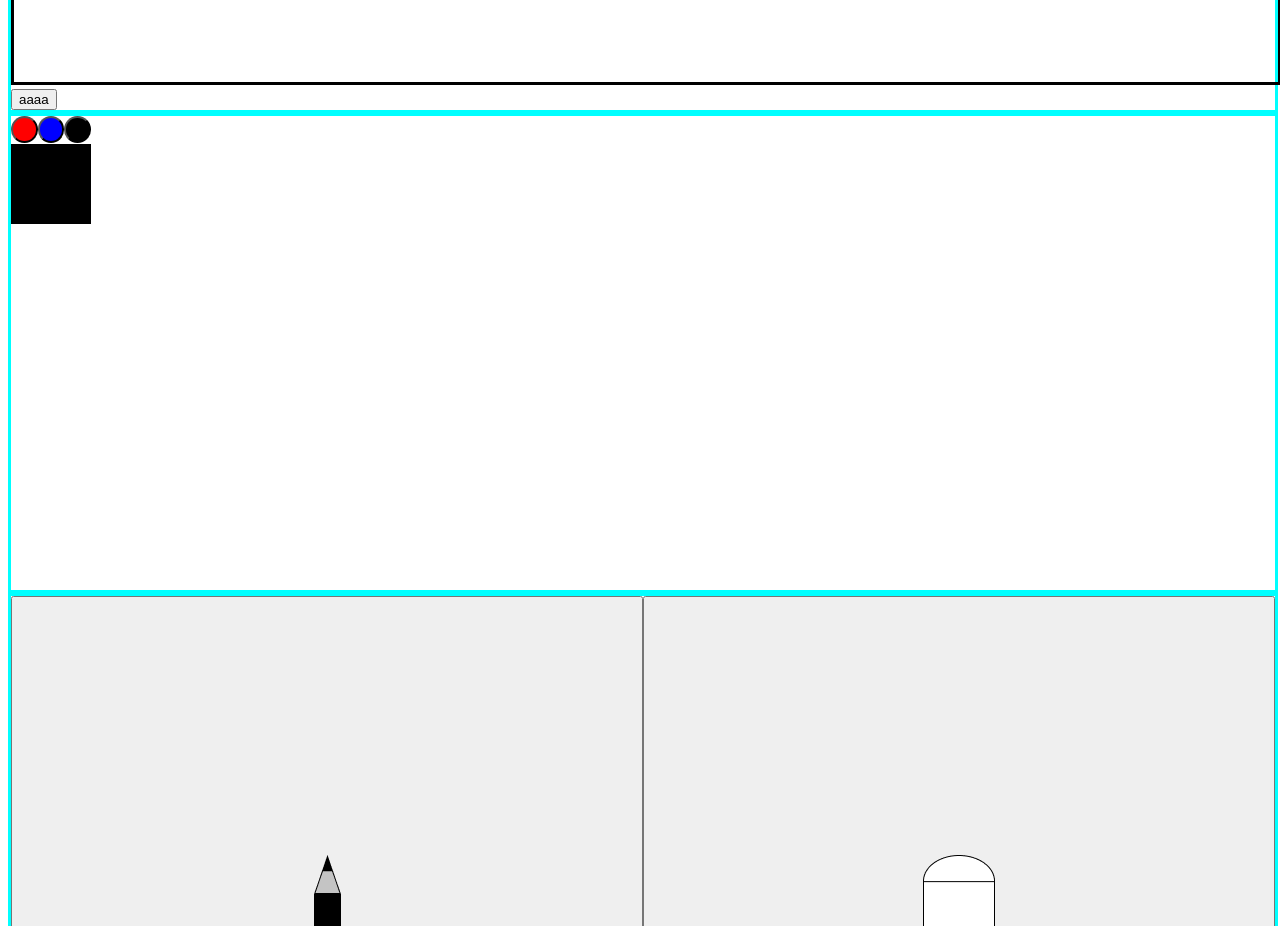
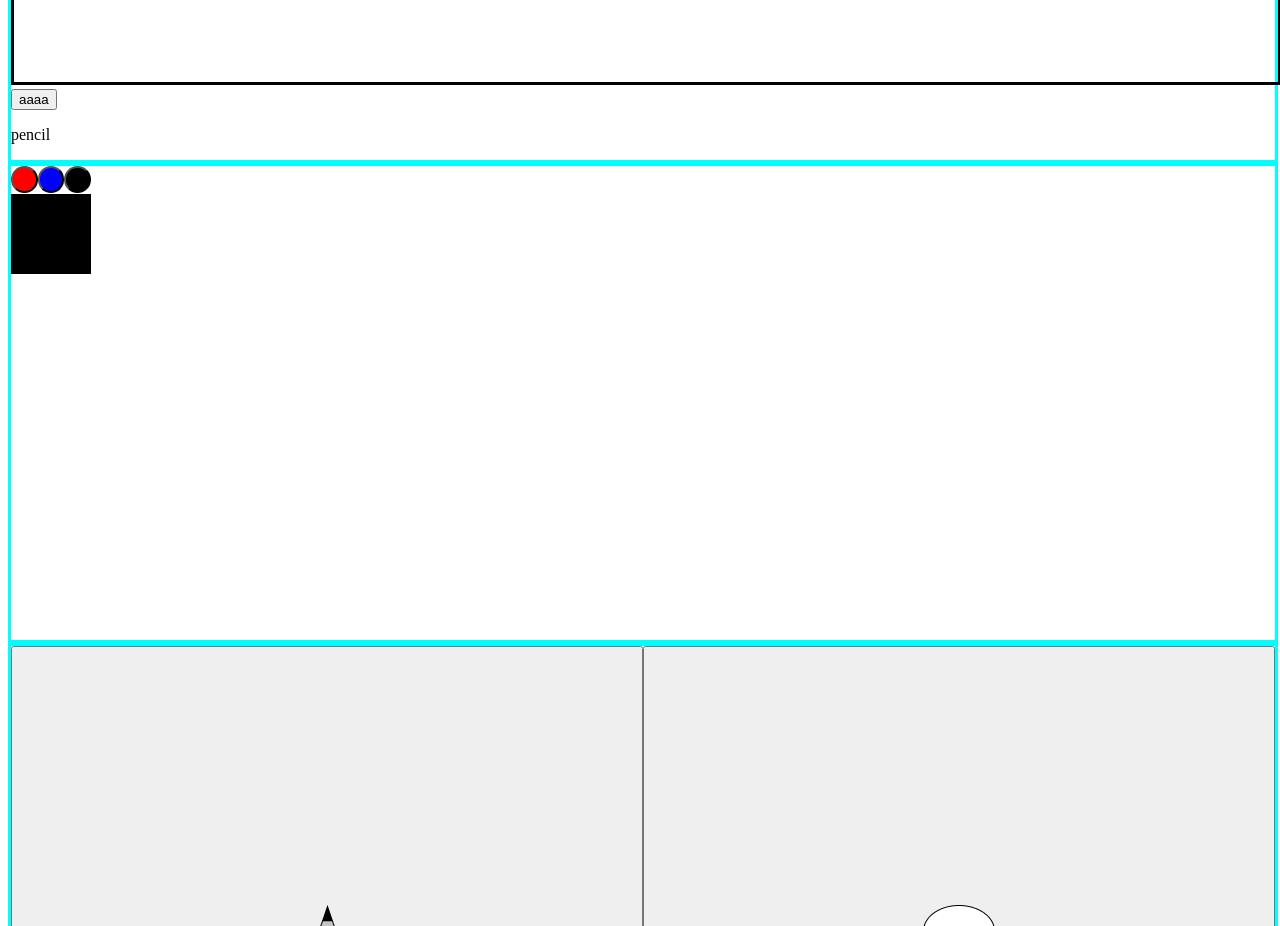
Before and after one commit to den8383/drawing, a Next.js app in the folder front/app/: page /posts/drawing in a window 1280 px wide. Shown: the part 880-1806 px from the top of the page. Built offline with nearby package versions, Linux system fonts and the light colour scheme.

Commit message:
[add] erase func

```diff
--- a/front/app/components/CanvasPanel/CanvasPanel.tsx
+++ b/front/app/components/CanvasPanel/CanvasPanel.tsx
@@ -26,16 +26,16 @@ const CanvasPanel = (props) =>{
   const mouseMove = (evt) =>{
     mouseCheck(evt)
     if(canvaxClickFlag){
-      drawing(pointerX,pointerY,props.weight)
+      toolUsing(pointerX,pointerY,props.weight)
     }
   }
   const mouseDown = () =>{
     setCanvaxClickFlag(1)
-    drawStart()
+    toolStart()
   }
   const mouseUp = () =>{
     setCanvaxClickFlag(0)
-    drawEnd()
+    toolEnd()
   }
 
 
@@ -45,18 +45,44 @@ const CanvasPanel = (props) =>{
   }
   const touchMove = (evt) =>{
     touchCheck(evt)
-    drawing(pointerX,pointerY,props.weight)
+    toolUsing(pointerX,pointerY,props.weight)
   }
 
   const touchStart = (evt) =>{
     setPointerX(evt.touches[0].clientX-evt.touches [0] .target.offsetLeft)
     setPointerY(evt.touches[0].clientY-evt.touches [0] .target.offsetTop)
-    drawStart()
+    toolStart()
   }
   const touchEnd = () =>{
-    drawEnd()
+    toolEnd()
   }
 
+  const toolStart = () =>{
+    if(props.toolName == "pencil"){
+      drawStart()
+    }else if(props.toolName == "eraser"){
+
+    }else{
+      alert("none")
+    }
+  }
+  const toolUsing = (x,y,w) =>{
+    if(props.toolName == "pencil"){
+      drawing(x,y,w)
+    }else if(props.toolName == "eraser"){
+      erase(x,y,w)
+    }else{
+      alert("none")
+    }
+  }
+  const toolEnd = () =>{
+    if(props.toolName == "pencil"){
+      drawEnd()
+    }else if(props.toolName == "eraser"){
+    }else{
+      alert("none")
+    }
+  }
 
   const drawStart = () =>{
     canvasRef.current.getContext('2d').beginPath()
@@ -71,6 +97,9 @@ const CanvasPanel = (props) =>{
   const clear = () =>{
     canvasRef.current.getContext('2d').clearRect(0,0,canvasRef.current.width,canvasRef.current.height)
   }
+  const erase = (x,y,w) =>{
+    canvasRef.current.getContext('2d').clearRect(x-5*w/2,y-5*w/2,5*w,5*w)
+  }
 
 
   return (
@@ -78,6 +107,7 @@ const CanvasPanel = (props) =>{
         <PositionView>{pointerX},{pointerY},{props.color},{paletteRef.current.offsetWidth},{paletteRef.current.offsetHeight}</PositionView>
         <Canvas ref={canvasRef}></Canvas>
         <ClearButton onClick={clear}>aaaa</ClearButton>
+        <p>{props.toolName}</p>
       </Palette>
   )
 }
--- a/front/app/pages/posts/drawing.tsx
+++ b/front/app/pages/posts/drawing.tsx
@@ -18,7 +18,7 @@ export const Drawing = () =>{
 
   return (
     <div>
-      <CanvasPanel color={color} weight={weight}></CanvasPanel>
+      <CanvasPanel color={color} weight={weight} toolName={toolName}></CanvasPanel>
       <PalettePanel colorButtonClick={colorButtonClick} color={color}></PalettePanel>
       <ToolsPanel toolButtonClick={toolButtonClick}></ToolsPanel>
       <span>{color},</span>
```
